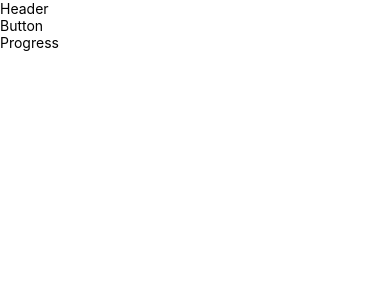
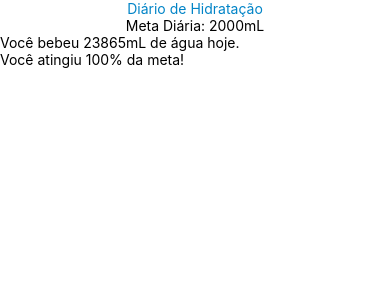
Before and after one commit to fernandagml/diario-hidratacao, a React Native app: screen / in a window 390 px wide. Shown: the top 300 px of the page. Built offline with nearby package versions, Linux system fonts and the light colour scheme.

Commit message:
Finalização básica do componente Header + Finalização da lógica do componente WaterProgress.

```diff
--- a/App.jsx
+++ b/App.jsx
@@ -1,32 +1,27 @@
-import { View, StyleSheet, StatusBar } from "react-native";
-import { useState } from "react";
-import { COLORS } from './src/constants/colors';
+import { View, StyleSheet, StatusBar, Text } from "react-native";
+// import { COLORS } from './src/constants/colors';
 import { Header } from "./src/components/Header";
-import { ActionButton } from "./src/components/ActionButtons";
+// import { ActionButton } from "./src/components/ActionButtons";
 import { WaterProgress } from "./src/components/WaterProgress";
 import { SafeAreaProvider, SafeAreaView } from "react-native-safe-area-context";
 
 export default function App() {
   const GOAL = 2000;
-  const [consumed, SetConsumed] = useState(0);
-
-  const handleAddWater = (amount) => { };
-  const handleReset = () => { };
 
   return (
     <SafeAreaProvider>
       <SafeAreaView>
-        <StatusBar barStyle="dark-content" />
+        <StatusBar barStyle="auto" />
 
         <View>
-          <Header />
-          <ActionButton />
-          <WaterProgress />
+          <Header objetivo={GOAL}/>
+          {/*
+          <ActionButton />*/}
+          <WaterProgress objetivo={GOAL} waterProgress={23865}/>
         </View>
 
       </SafeAreaView>
     </SafeAreaProvider>
-  );
+  )
 
-  const styles = StyleSheet.create({});
 };
--- a/src/components/Header.jsx
+++ b/src/components/Header.jsx
@@ -1,9 +1,23 @@
-import { View, Text } from "react-native";
+import { StyleSheet, View, Text } from "react-native";
+import { COLORS } from "../constants/colors";
 
-export function Header() {
+export function Header({objetivo}) {
     return (
-        <View>
-            <Text>Header</Text>
+        <View style={styles.container}>
+            <Text style={styles.title}>Diário de Hidratação</Text>
+            <Text style={styles.subtitle}>Meta Diária: {objetivo}mL</Text>
         </View>
     )
 }
+
+const styles = StyleSheet.create({
+    container: {
+        alignItems: 'center',
+    },
+    title: {
+        color: COLORS.primary,
+    },
+    subtitle: {
+        backgroundColor: '#fff',
+    },
+})
--- a/src/components/WaterProgress.jsx
+++ b/src/components/WaterProgress.jsx
@@ -1,9 +1,28 @@
-import { View, Text } from "react-native";
+import { View, Text, StyleSheet } from "react-native";
 
-export function WaterProgress() {
+export function WaterProgress({ waterProgress = 0, objetivo }) {
+
+    const porcentagem = Math.min(Math.round((waterProgress / objetivo) * 100), 100);
+
+    const styles = StyleSheet.create({
+        barra: {
+            width: '100%',
+            height: '20',
+            backgroundColor: '#dfdfdf',
+        },
+        barraPerc: {
+            width: porcentagem + '%',
+            height: '20',
+            backgroundColor: '#2d82c9',
+        },
+    })
     return (
         <View>
-            <Text>Progress</Text>
+            <Text>Você bebeu {waterProgress}mL de água hoje.</Text>
+            <Text>Você atingiu {porcentagem}% da meta!</Text>
+            <View style={styles.barra}>
+                <View style={styles.barraPerc} />
+            </View>
         </View>
     )
 }
--- a/src/constants/colors.js
+++ b/src/constants/colors.js
@@ -1,5 +1,4 @@
-const syles = {
-    COLORS: {
+export const COLORS = {
     background: '#f0f9ff',
     cardBg: '#fff',
     primary: '#0284c7',
@@ -7,5 +6,4 @@ const syles = {
     textMain: '#0c4a6e',
     textMuted: '#64748b',
     danger: '#ef4444',
-    },
 }
```
Lines whose indentation alone changed are shown as unchanged.
